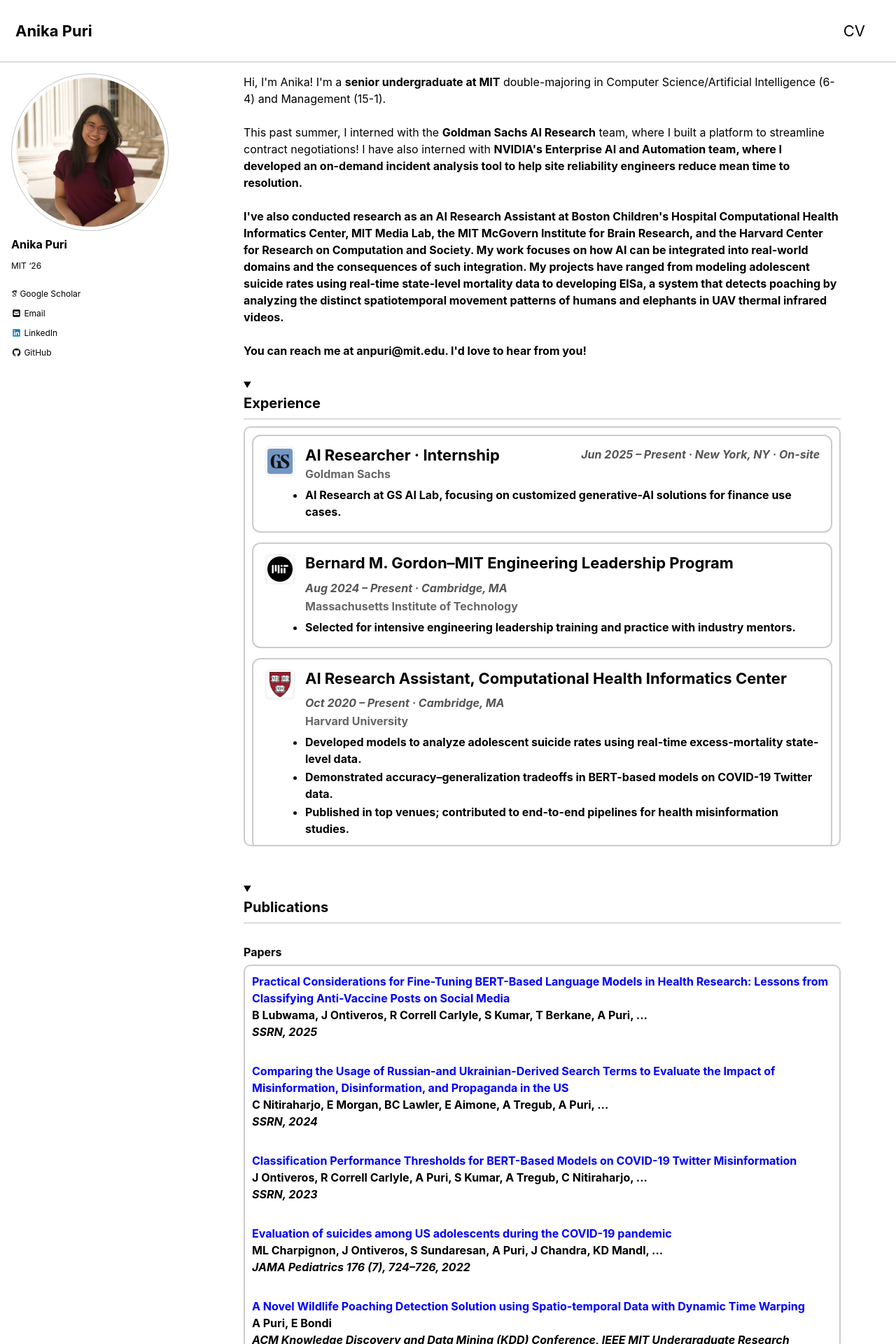
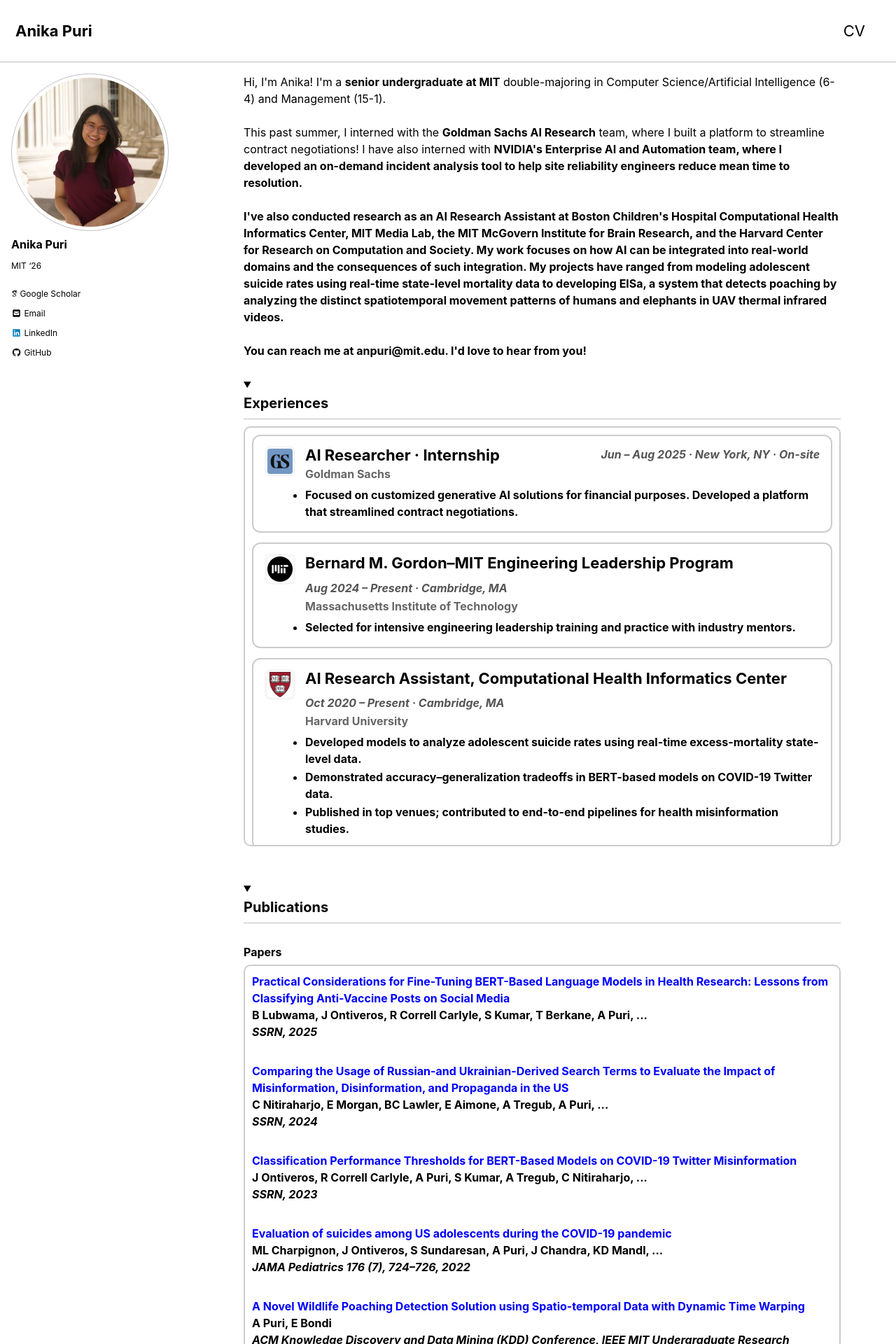
Before and after one commit to AnikaPuri/anikapuri.github.io, a Jekyll site: the page built from _pages/index.html, in a window 1280 px wide. Shown: the top 1920 px of the page at 70% size. Built offline with Jekyll 4.4.1, drawn with Linux system fonts in a browser that asks for light colours; cached includes are drawn as plain includes; nearby versions of some CDN libraries; some web fonts are replaced; grey boxes are pictures that could not be loaded.

Commit message:
Update index.html

```diff
--- a/_pages/index.html
+++ b/_pages/index.html
@@ -19,16 +19,13 @@
 <!--Curriculum Vitae: <a href = "https://ishapuri.github.io/cv.html">CV</a>-->
 <!-- Curriculum Vitae: <a href = "/assets/pdfs/CV.pdf">CV</a> -->
 
-
 <br><br>
 
-
-
+<!-- Curriculum Vitae: <a href = "/assets/pdfs/CV.pdf">CV</a> -->
 
 <details open>
-  <summary><h2>Experience</h2></summary>
+  <summary><h2>Experiences</h2></summary>
   <div style="border: 2px solid #ccc; border-radius: 10px; overflow-y: scroll; height: 600px; padding: 10px; scrollbar-width: auto;">
-
 
   <style>
     .xp-list { list-style: none; margin: 0; padding: 0; }
@@ -64,11 +61,11 @@
       <div style="flex:1;">
         <div class="xp-head">
           <h3 class="xp-role">AI Researcher · Internship</h3>
-          <div class="xp-meta">Jun 2025 – Present · New York, NY · On-site</div>
+          <div class="xp-meta">Jun – Aug 2025 · New York, NY · On-site</div>
         </div>
         <div class="xp-sub">Goldman Sachs</div>
         <ul class="xp-bullets">
-          <li>AI Research at GS AI Lab, focusing on customized generative-AI solutions for finance use cases.</li>
+          <li>Focused on customized generative AI solutions for financial purposes. Developed a platform that streamlined contract negotiations.</li>
         </ul>
       </div>
     </li>
```
